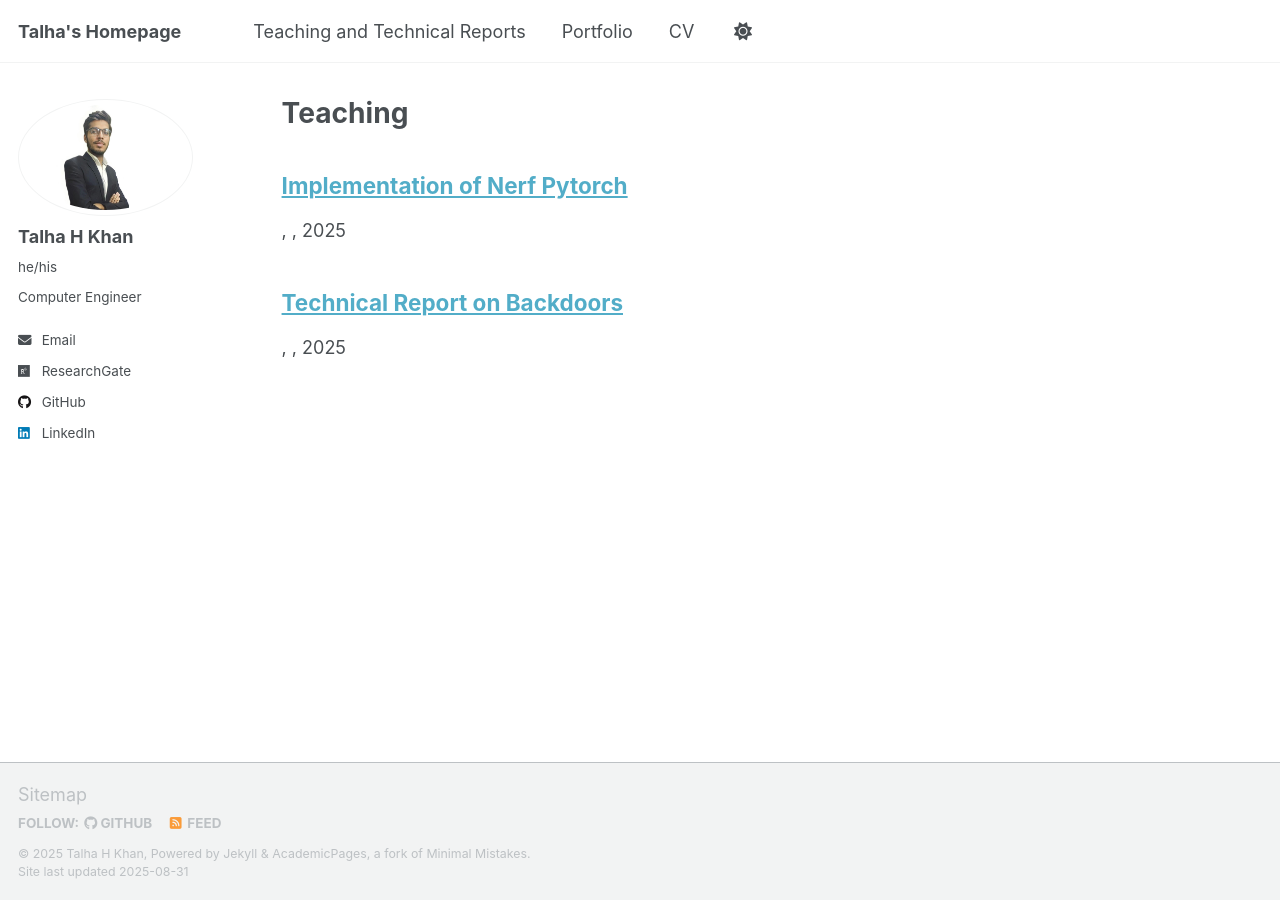
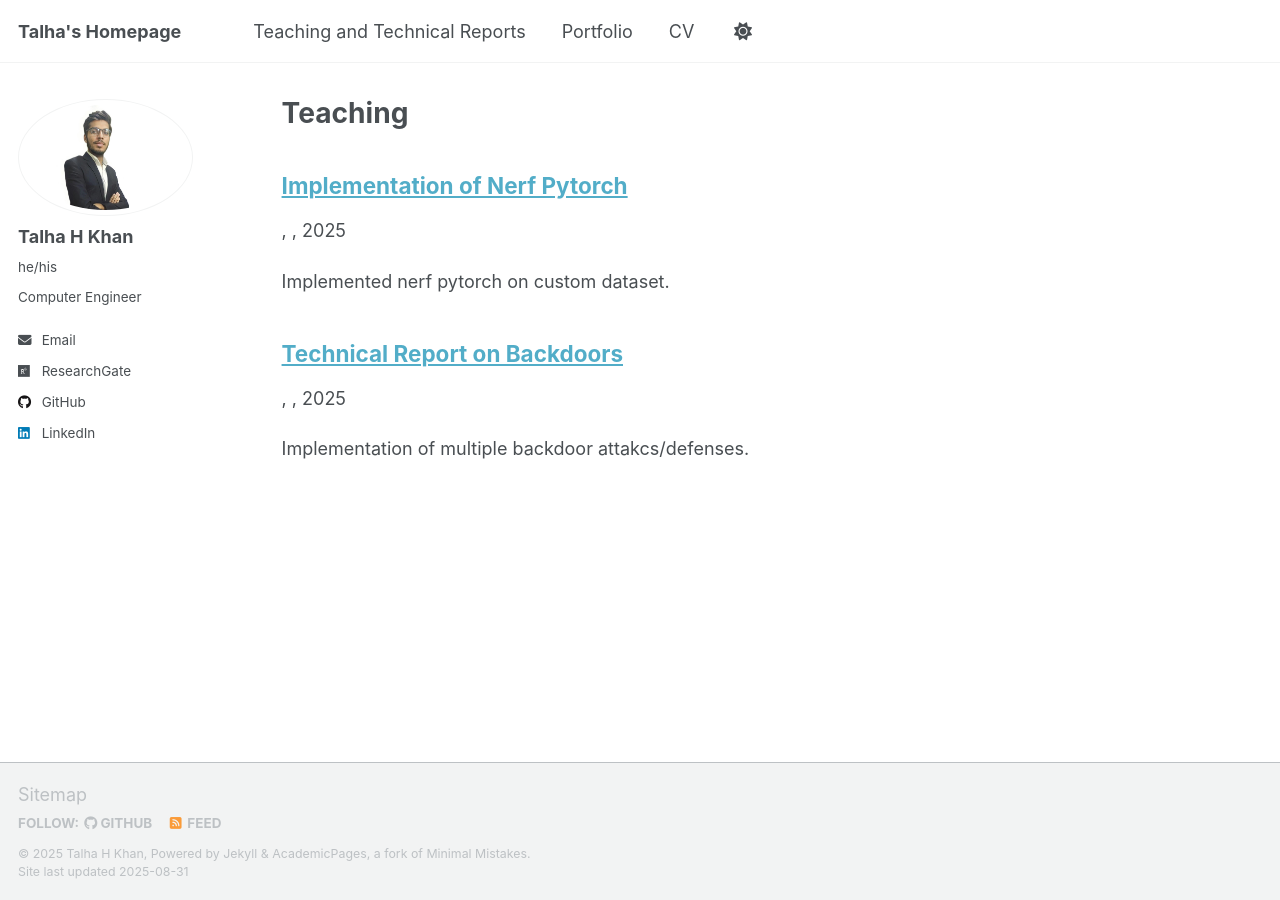
Before and after one commit to Talha-Here/Talha-Here.github.io, a Jekyll site: the page built from _pages/teaching.html, in a window 1280 px wide. Built offline with Jekyll 4.4.1, drawn with Linux system fonts in a browser that asks for light colours; a script that is not in the unit is left out.

```diff
--- a/_teaching/2014-spring-teaching-1.md
+++ b/_teaching/2014-spring-teaching-1.md
@@ -7,3 +7,5 @@ permalink: '/files/Technical_Report_BackDoor_Talha.pdf'
 # date: 2014-01-01
 # location: "City, Country"
 ---
+
+Implementation of multiple backdoor attakcs/defenses.
--- a/_teaching/2015-spring-teaching-2.md
+++ b/_teaching/2015-spring-teaching-2.md
@@ -7,3 +7,5 @@ permalink: '/files/Nerf-pytorch-implementation_Talha.pdf'
 # date: 2015-01-01
 # location: "City, Country"
 ---
+
+Implemented nerf pytorch on custom dataset.
```
